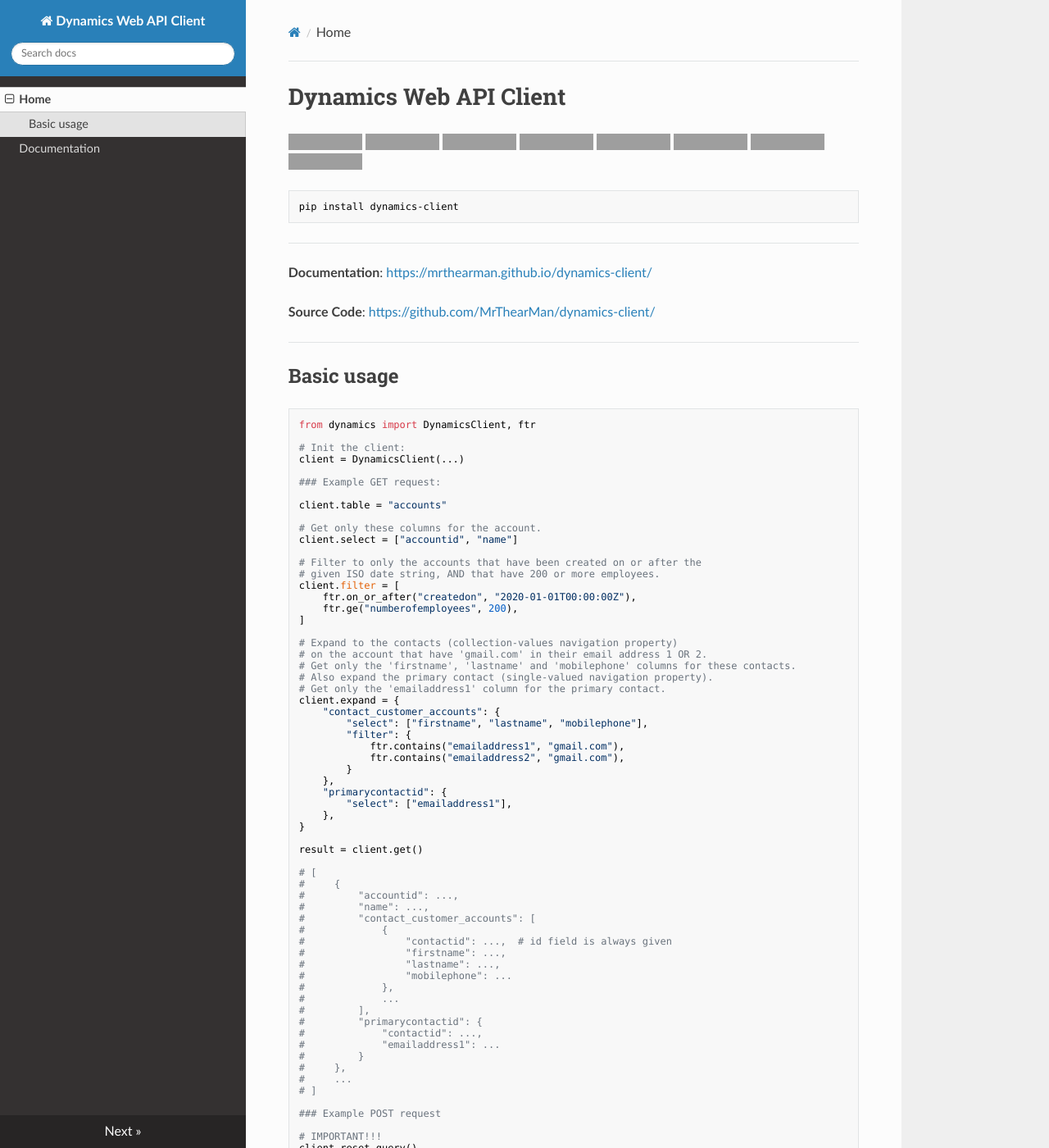
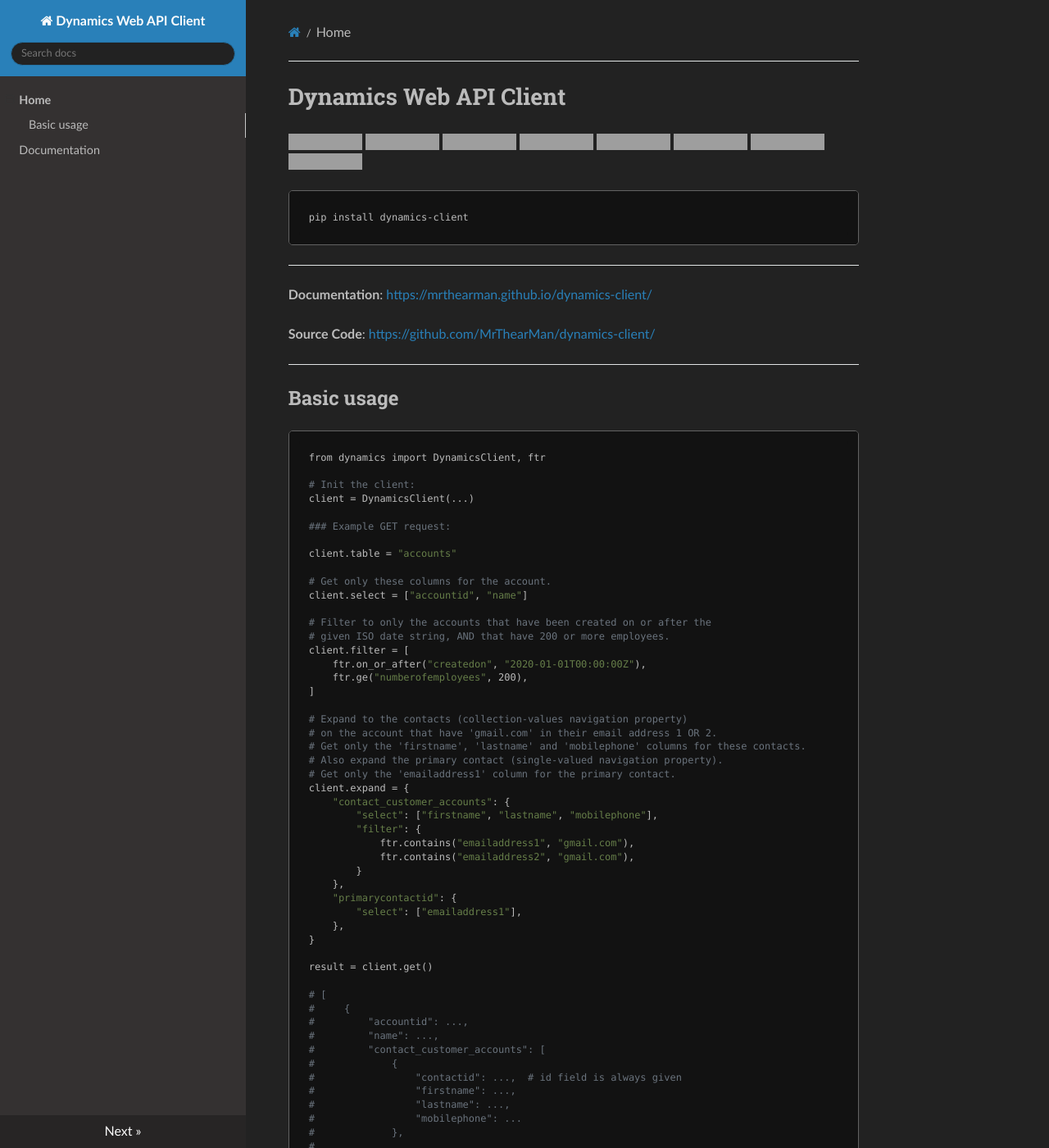
Before and after one commit to MrThearMan/dynamics-client, an MkDocs documentation site: the page built from docs/index.md, in a window 1280 px wide and 1400 px high. Shown: the whole window at 82% size. Built offline with MkDocs 1.6.1, drawn with Linux system fonts in a browser that asks for light colours; nearby versions of some CDN libraries; a script that is not in the unit is left out; some of the changed text lies outside the part shown; grey boxes are pictures that could not be loaded.

Commit message:
Update dependencies and docs formatting

```diff
--- a/docs/css/docs.css
+++ b/docs/css/docs.css
@@ -1,6 +1,131 @@
+body {
+    color: #bbbbbb;
+}
+
+::-webkit-scrollbar {
+    width: 8px;
+    height: 8px;
+    background: #222222!important;
+}
+
+::-webkit-scrollbar-track {
+    border-radius: 5px;
+    background: #202020!important;
+}
+
+::-webkit-scrollbar-thumb {
+    border-radius: 5px;
+    background: #424242!important;
+}
+
+div.wy-nav-content,
+.wy-nav-content-wrap,
+.wy-side-nav-search input[type=text] {
+    background: #222222;
+}
+
+.wy-menu-vertical li.toctree-l2 a,
+.wy-menu-vertical a {
+    color: #bbbbbb;
+    background: #343131;
+}
+
+.wy-menu-vertical li.toctree-l2 a:hover,
+.wy-menu-vertical a:hover {
+    background: #2d2d2d;
+}
+
+.wy-side-nav-search input[type=text] {
+    color: #bbbbbb;
+    box-shadow: none;
+    caret-color : #bbbbbb;
+}
+
+.rst-content div[class^=highlight] pre {
+    background: #121212;
+}
+
+.wy-menu-vertical li.current,
+.wy-menu-vertical li.current > a,
+.wy-menu-vertical li.toctree-l1.current > a,
+.wy-menu-vertical li.toctree-l2.current > a,
+.wy-menu-vertical li.toctree-l2.current li.toctree-l3 > a,
+.wy-menu-vertical li.toctree-l3.current > a,
+.wy-menu-vertical li.toctree-l3.current li.toctree-l4 > a {
+    color: #bbbbbb;
+    background: #343131!important;
+    border-bottom: 1px solid #343131;
+    border-top: 1px solid #343131;
+}
+
+.wy-menu-vertical li.current > a:hover,
+.wy-menu-vertical li.toctree-l1.current > a:hover,
+.wy-menu-vertical li.toctree-l2.current > a:hover,
+.wy-menu-vertical li.toctree-l2.current li.toctree-l3 > a:hover,
+.wy-menu-vertical li.toctree-l3.current > a:hover,
+.wy-menu-vertical li.toctree-l3.current li.toctree-l4 > a:hover {
+    background: #2d2d2d!important;
+}
+
+.rst-content pre code,
+.rst-content code,
+.rst-content tt,
+code {
+    color: #bbbbbb;
+    background: #121212;
+    border: none;
+    box-shadow: none;
+    border-radius: 3px;
+}
+
+.hljs-attribute,
+.hljs-name,
+.hljs-tag,
+.hljs-keyword,
+.hljs-literal {
+    color: coral;
+}
+
+.hljs-built_in {
+    color: #8484d5;
+}
+
+.hljs-string {
+    color: #667e49;
+}
+
+.hljs-title {
+    color: #f3c069;
+}
+
+.hljs-class .hljs-title {
+    color: #cccccc;
+}
+
+.rst-content div[class^=highlight],
+.rst-content pre.literal-block {
+    border: 1px solid #626262;
+    border-radius: 5px;
+}
+
+.rst-content table.docutils thead,
+.rst-content table.field-list thead,
+.wy-table thead {
+    color: #bbbbbb;
+    background: #121212;
+}
+
+.rst-content table.docutils:not(.field-list) tr:nth-child(2n-1) td,
+.wy-table-backed,
+.wy-table-odd td,
+.wy-table-striped tr:nth-child(2n-1) td {
+    color: #bbbbbb;
+    background: #414141;
+}
+
 blockquote {
-    background: #eee;
-    border: 1px solid #ddd;
+    background: #323232;
+    border: 2px solid #363636;
     border-left: 4px solid #2980b9;
     margin-left: 0 !important;
     padding: 16px 12px 0 24px;
@@ -9,3 +134,81 @@ blockquote {
 blockquote code {
     line-height: normal;
 }
+
+li p {
+    margin: 0 !important;
+}
+
+
+/*
+Change mermaid via css here since
+mkdocs does not know how to read
+style definitions from the mermaid
+config
+*/
+
+div.mermaid {
+    display: flex;
+    justify-content: center;
+}
+
+div.mermaid svg {
+    width: auto;
+    height: auto;
+    max-width: 100%;
+    padding: 12px 0;
+}
+
+.edgeLabel {
+    background-color: transparent!important;
+    color: #bbbbbb!important;
+}
+
+.messageText {
+    fill: #bbbbbb!important;
+    stroke: none!important;
+}
+
+g rect {
+    fill: #DAE8FC !important;
+    stroke: #6C8EBF !important;
+}
+
+g polygon {
+    fill: #FFF2CC !important;
+    stroke: #E5D092 !important;
+}
+
+g[id*="success__"] rect {
+    fill: #D5E8D4 !important;
+    stroke: #82B366 !important;
+}
+
+g[id*="fail__"] rect {
+    fill: #F8CECC !important;
+    stroke: #B85450 !important;
+}
+
+g[id*="warn__"] rect {
+    fill: #FFF2CC !important;
+    stroke: #E5D092 !important;
+}
+
+g[id*="primary__"] rect {
+    fill: #DAE8FC !important;
+    stroke: #6C8EBF !important;
+}
+
+g[id*="secondary__"] rect {
+    fill: #F5F5F5 !important;
+    stroke: #666666 !important;
+}
+
+g[id*="start__"] rect {
+    fill: #000000 !important;
+    stroke: #666666 !important;
+}
+
+g[id*="start__"] span {
+    color: #ffffff !important;
+}
--- a/mkdocs.yml
+++ b/mkdocs.yml
@@ -1,12 +1,28 @@
 site_name: Dynamics Web API Client
+
 nav:
   - Home: index.md
   - Documentation: docs.md
+
 theme:
   name: readthedocs
   highlightjs: true
-  hljs_languages:
+  hljs_languages:  # https://github.com/highlightjs/highlight.js/blob/main/SUPPORTED_LANGUAGES.md
     - python
+    - console
+    - json
+
+markdown_extensions:
+  pymdownx.superfences:
+    custom_fences:
+      - name: mermaid
+        class: mermaid
+        format: !!python/name:mermaid2.fence_mermaid
+
+plugins:
+  - search:
+  - mermaid2:
+      version: 9.1.6
 
 extra_css:
   - css/docs.css
--- a/pyproject.toml
+++ b/pyproject.toml
@@ -1,6 +1,6 @@
 [tool.poetry]
 name = "dynamics-client"
-version = "0.5.5"
+version = "0.5.6"
 description = "Client for making Web API request from a Microsoft Dynamics 365 Database."
 authors = [
     "Matti Lamppu <lamppu.matti.akseli@gmail.com>",
@@ -63,6 +63,7 @@ coveralls = "3.3.1"
 [tool.poetry.group.docs.dependencies]
 mkdocs = "1.4.2"
 pymdown-extensions = "9.9"
+mkdocs-mermaid2-plugin = "0.6.0"
 
 [tool.poetry.group.lint.dependencies]
 mypy = "0.991"
```
Also changed, not shown: 5 other files.
